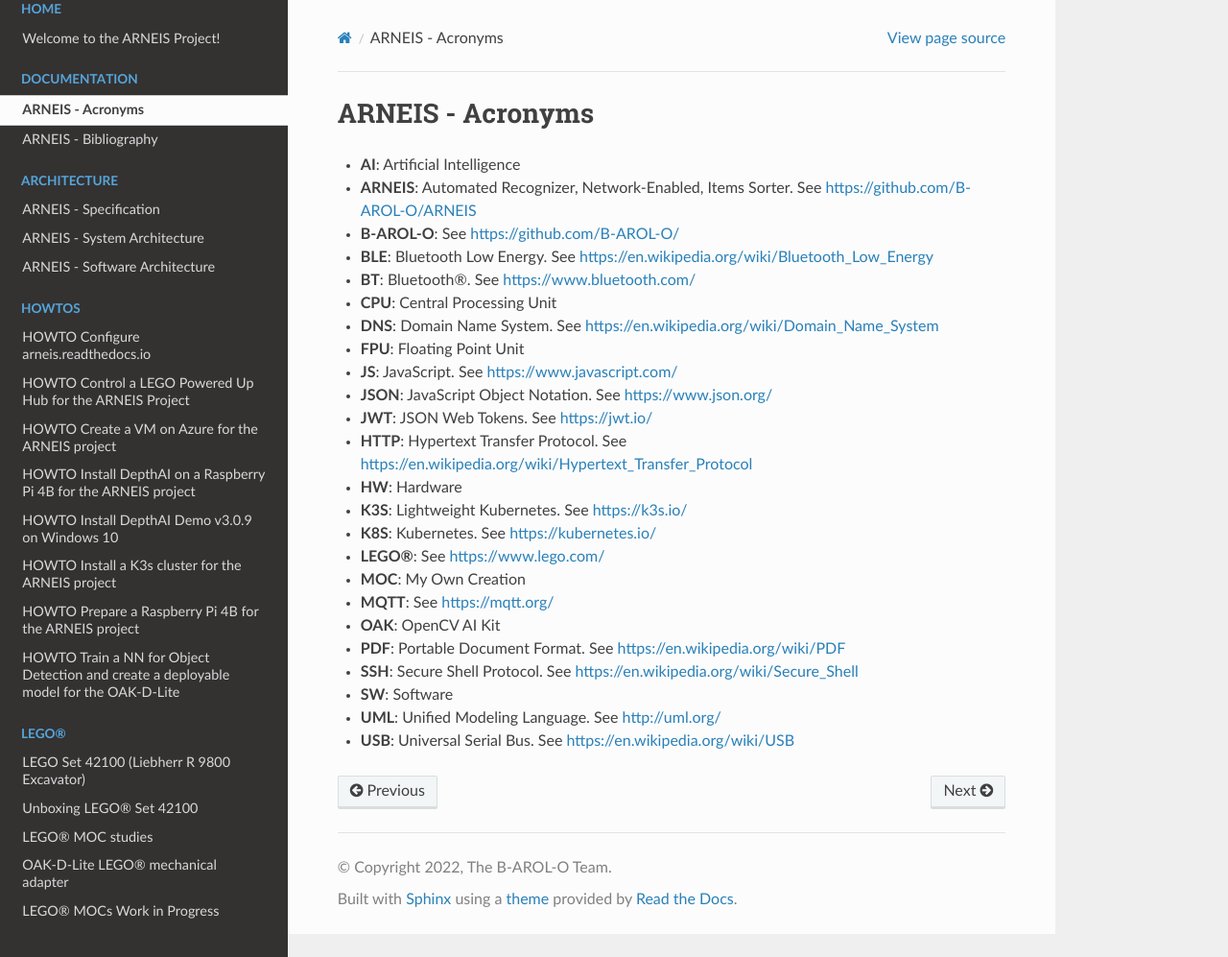
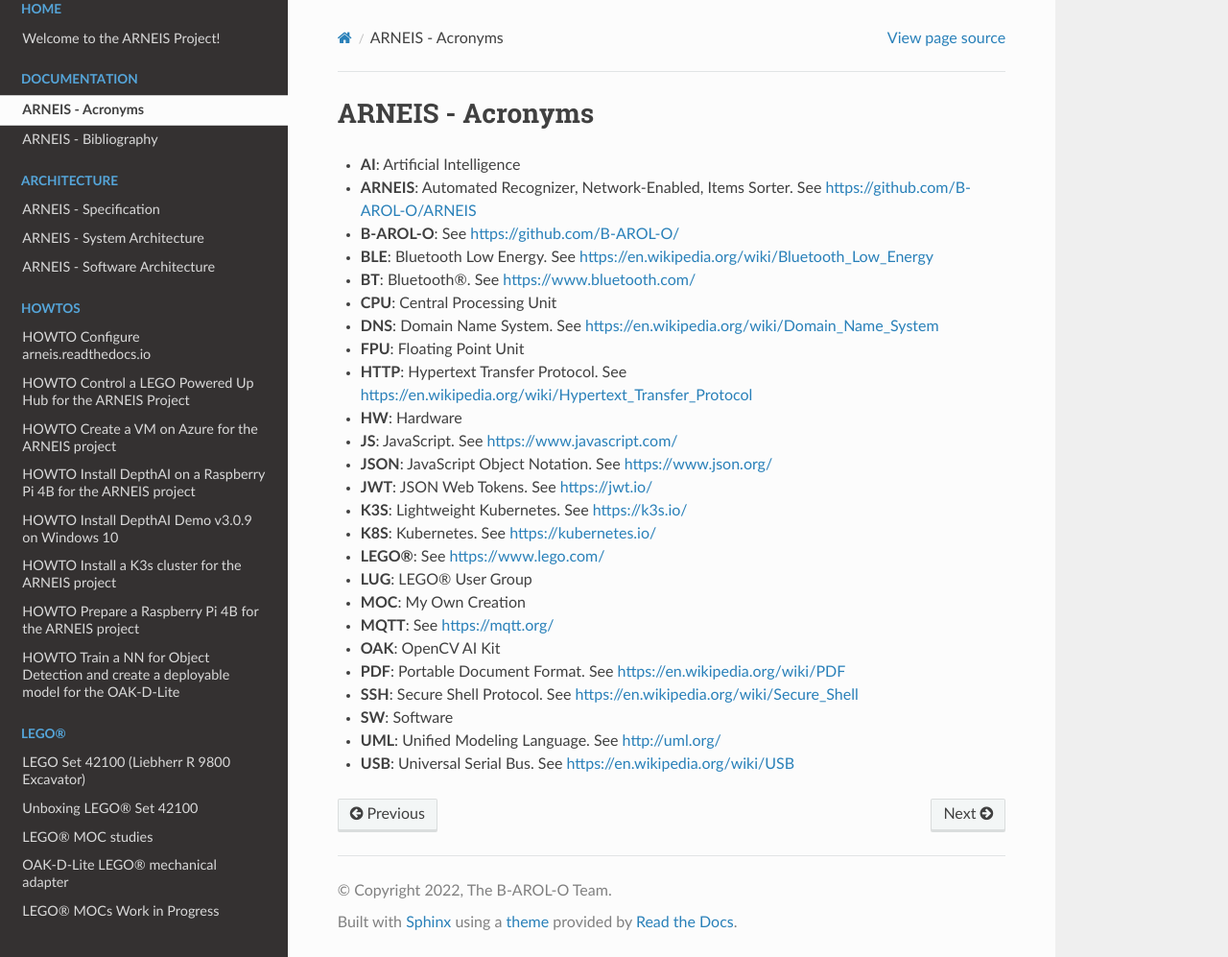
Before and after one commit to B-AROL-O/ARNEIS, a Sphinx documentation site: the page built from docs/acronyms.md, in a window 1280 px wide and 997 px high. Shown: the whole window at 96% size. Built offline with Sphinx 7.4.7 and the Read the Docs theme 2.0.0, drawn with Linux system fonts in a browser that asks for light colours.

Commit message:
acronyms.md: Add LUG

```diff
--- a/docs/acronyms.md
+++ b/docs/acronyms.md
@@ -8,14 +8,15 @@
 * **CPU**: Central Processing Unit
 * **DNS**: Domain Name System. See <https://en.wikipedia.org/wiki/Domain_Name_System>
 * **FPU**: Floating Point Unit
+* **HTTP**: Hypertext Transfer Protocol. See <https://en.wikipedia.org/wiki/Hypertext_Transfer_Protocol>
+* **HW**: Hardware
 * **JS**: JavaScript. See <https://www.javascript.com/>
 * **JSON**: JavaScript Object Notation. See <https://www.json.org/>
 * **JWT**: JSON Web Tokens. See <https://jwt.io/>
-* **HTTP**: Hypertext Transfer Protocol. See <https://en.wikipedia.org/wiki/Hypertext_Transfer_Protocol>
-* **HW**: Hardware
 * **K3S**: Lightweight Kubernetes. See <https://k3s.io/>
 * **K8S**: Kubernetes. See <https://kubernetes.io/>
 * **LEGO&reg;**: See <https://www.lego.com/>
+* **LUG**: LEGO&reg; User Group
 * **MOC**: My Own Creation
 * **MQTT**: See <https://mqtt.org/>
 * **OAK**: OpenCV AI Kit
```
